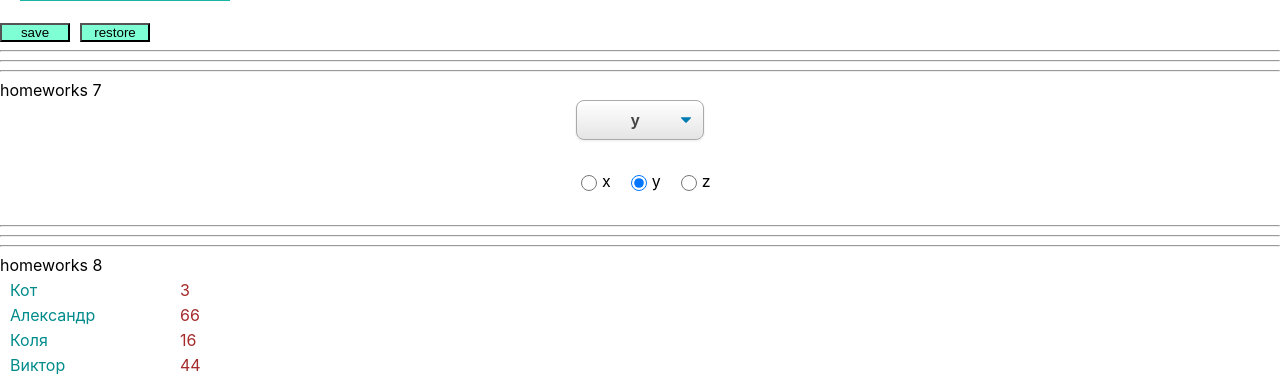
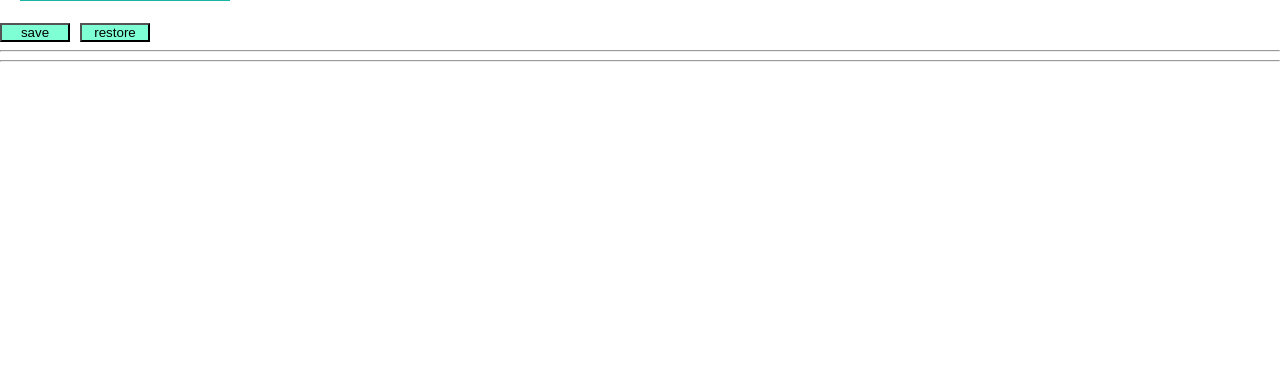
Before and after one commit to NikolayPasyuk/homework_Ignat, a React (Create React App) app: page / in a window 1280 px wide. Shown: the part 561-942 px from the top of the page. After the commit the page ends 800 px from the top, so only its background shows below. Built offline with nearby package versions, Linux system fonts and the light colour scheme.

Commit message:
add HW6 in PreJunior

```diff
--- a/src/p1-main/m1-ui/u1-app/App.tsx
+++ b/src/p1-main/m1-ui/u1-app/App.tsx
@@ -1,22 +1,12 @@
 import React from 'react'
 import s from './App.module.css'
 import HW5 from '../../../p2-homeworks/h5/HW5';
-import HW6 from '../../../p2-homeworks/h6/HW6';
-import HW7 from '../../../p2-homeworks/h7/HW7';
-import HW8 from '../../../p2-homeworks/h8/HW8';
 
 function App() {
     return (
         <div className={s.App}>
             <div>react homeworks:</div>
-            {/*<HW1/>
-            <HW2/>
-            <HW3/>
-            <HW4/>*/}
             <HW5/>
-            <HW6/>
-            <HW7/>
-            <HW8/>
         </div>
     )
 }
--- a/src/p2-homeworks/h5/Junior.tsx
+++ b/src/p2-homeworks/h5/Junior.tsx
@@ -1,9 +1,13 @@
 import React from 'react';
+import HW7 from '../h7/HW7';
+import HW8 from '../h8/HW8';
 
 const Junior = () => {
     return (
         <div>
             junior
+            <HW7/>
+            <HW8/>
         </div>
     );
 };
--- a/src/p2-homeworks/h5/pages/PreJunior.tsx
+++ b/src/p2-homeworks/h5/pages/PreJunior.tsx
@@ -3,6 +3,7 @@ import HW1 from '../../h1/HW1'
 import HW2 from '../../h2/HW2'
 import HW3 from '../../h3/HW3'
 import HW4 from '../../h4/HW4'
+import HW6 from '../../h6/HW6';
 
 function PreJunior() {
     return (
@@ -11,8 +12,7 @@ function PreJunior() {
             <HW2/>
             <HW3/>
             <HW4/>
-            {/*<HW6/>*/}
-
+            <HW6/>
         </div>
     )
 }
```
